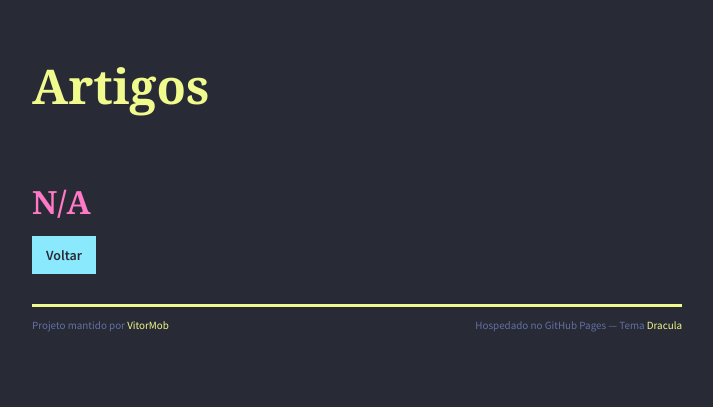
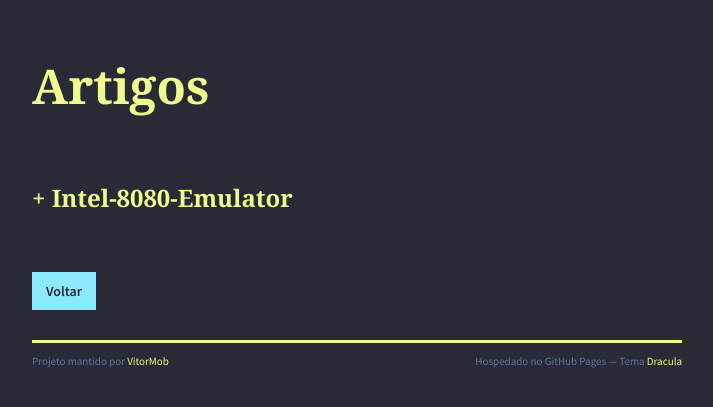
Before and after one commit to VitorMob/VitorMob.github.io, a Jekyll site: the page built from samples/articles/c-cplusplus/index.md, in a window 1280 px wide. Shown: the top 407 px of the page, without its empty margins (283-996 px from the left). Built offline with Jekyll 4.4.1, drawn with Linux system fonts in a browser that asks for light colours; nearby versions of some CDN libraries; our own code applies the rules of GitHub Pages for plain Markdown files.

Commit message:
adiciona novo artigo

```diff
--- a/samples/articles/c-cplusplus/index.md
+++ b/samples/articles/c-cplusplus/index.md
@@ -3,4 +3,6 @@ layout: listings
 colorspace: yellow
 ---
 
-## N/A
+### [+ Intel-8080-Emulator](https://www.mentebinaria.com.br/artigos/emulando-o-intel-8080-r88/)
+
+<br>
```
